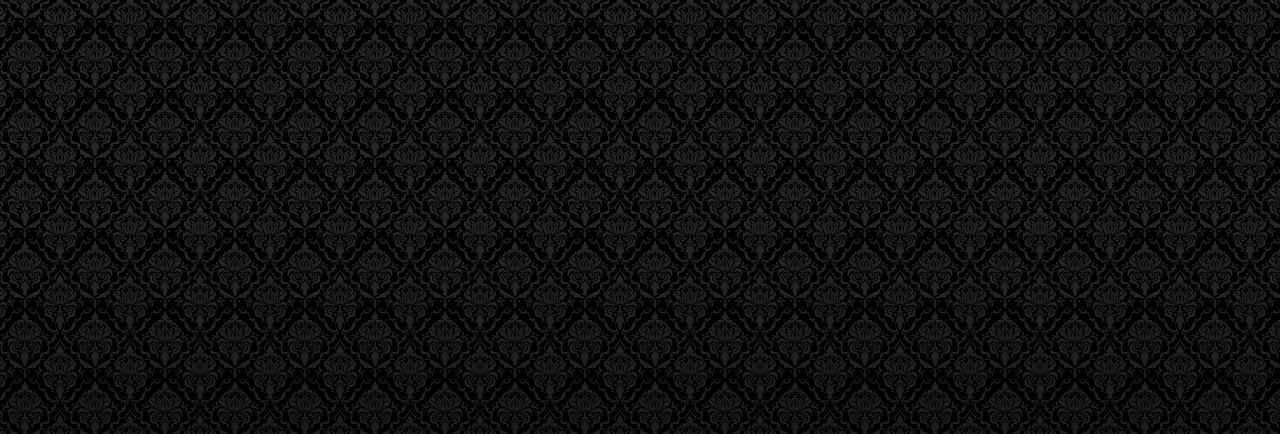
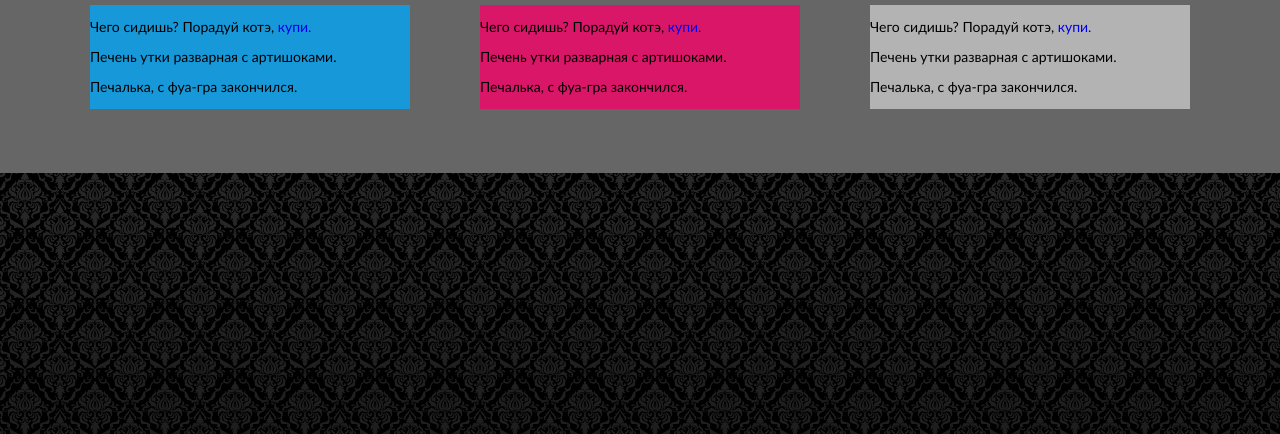
Before and after one commit to SukachevAlex/funbox-1, a website: page source/index.html in a window 1280 px wide. Shown: the part 366-800 px from the top of the page. Drawn offline with Linux system fonts and the light colour scheme.

Commit message:
Add grids. Mobile first

```diff
--- a/public/css/style.css
+++ b/public/css/style.css
@@ -468,7 +468,7 @@ a {
 body {
   width: 100%;
   min-width: 340px;
-  height: 100vh;
+  height: 100%;
   padding: 0;
   margin: 0 auto;
   font-family: Trebuchet MS, Arial, sans-serif;
@@ -479,9 +479,9 @@ body {
   background-repeat: repeat;
   background-position: 0 0;
   position: relative;
-/*  display: flex;
+  display: flex;
   align-items: center;
-  justify-content: center;*/
+  justify-content: center;
 }
 
 body::before {
@@ -496,24 +496,23 @@ body::before {
   z-index: -1;
 }
 
-@media (max-width: 1000px) {
+@media (min-width: 1200px) {
   body {
-    height: 100%;
-    padding-top: 20px;
-    padding-bottom: 20px;
+    height: 100vh;
   }
 }
 
 .catalog {
   width: inherit;
-  max-width: 1120px;
+  padding-top: 20px;
+  padding-bottom: 20px;
   min-width: inherit;
-  height: 200px;
+  max-width: 1300px;
   margin: 0 auto;
-  background-color: red;
+  background-color: #666;
 }
 
-/*.catalog__title {
+.catalog__title {
   font-size: 36px;
   line-height: 36px;
   font-family: Exo, Arial, sans-serif;;
@@ -521,53 +520,81 @@ body::before {
   text-align: center;
   margin-top: 0;
   margin-bottom: 25px;
-}*/
+}
 
 .catalog__list {
   list-style: none;
   margin: 0 auto;
   padding: 0;
-/*  display: flex;
-  flex-wrap: wrap;
-  justify-content: space-between;*/
+  width: inherit;
 }
 
-/*.catalog__item {
+.catalog__item {
   width: 100%;
   max-width: 320px;
-  max-height: 480px;
+  max-height: 513px;
+  margin: 0 auto 50px;
+  background-color: #1698d9;
+}
+
+.catalog__item--selected {
+  background-color: #d91667;
+}
+
+.catalog__item--disabled {
+  background-color: #b3b3b3;
 }
 
 .catalog__link {
   color: #666666;
+  background-color: #f2f2f2;
+  height: 480px;
   margin-bottom: 15px;
   display: block;
   cursor: pointer;
 }
 
-@media (max-width: 1000px) {
+@media (min-width: 720px) {
   .catalog__list {
     max-width: 720px;
+    display: flex;
+    flex-wrap: wrap;
     justify-content: center;
   }
 
   .catalog__item {
-    margin-bottom: 50px;
+    width: 320px;
+    margin-left: 0;
+    margin-right: 0;
   }
 
   .catalog__item:first-child {
-    margin-right: 6.25%;
+    margin-right: 6.25%;;
   }
 }
 
-@media (max-width: 720px) {
+@media (min-width: 1200px) {
+  .catalog {
+    padding-top: 48px;
+    padding-bottom: 64px;
+  }
   .catalog__list {
-    max-width: 719px;
-    display: block;
+    max-width: 1120px;
   }
 
-  .catalog__item,
-  .catalog__item:first-child {
-    margin: 0 auto 50px;
+  .catalog__item {
+    margin-right: 6.25%;
+    margin-bottom: 0;
   }
-}*/
+
+  .catalog__item:last-child {
+    margin-right: 0;
+  }
+}
+
+@media (min-width: 1300px) {
+  .catalog {
+    padding-left: 80px;
+    padding-right: 80px;
+  }
+}
--- a/source/css/catalog.css
+++ b/source/css/catalog.css
@@ -1,13 +1,14 @@
 .catalog {
   width: inherit;
-  max-width: 1120px;
+  padding-top: 20px;
+  padding-bottom: 20px;
   min-width: inherit;
-  height: 200px;
+  max-width: 1300px;
   margin: 0 auto;
-  background-color: red;
+  background-color: #666;
 }
 
-/*.catalog__title {
+.catalog__title {
   font-size: 36px;
   line-height: 36px;
   font-family: Exo, Arial, sans-serif;;
@@ -15,53 +16,81 @@
   text-align: center;
   margin-top: 0;
   margin-bottom: 25px;
-}*/
+}
 
 .catalog__list {
   list-style: none;
   margin: 0 auto;
   padding: 0;
-/*  display: flex;
-  flex-wrap: wrap;
-  justify-content: space-between;*/
+  width: inherit;
 }
 
-/*.catalog__item {
+.catalog__item {
   width: 100%;
   max-width: 320px;
-  max-height: 480px;
+  max-height: 513px;
+  margin: 0 auto 50px;
+  background-color: #1698d9;
+}
+
+.catalog__item--selected {
+  background-color: #d91667;
+}
+
+.catalog__item--disabled {
+  background-color: #b3b3b3;
 }
 
 .catalog__link {
   color: #666666;
+  background-color: #f2f2f2;
+  height: 480px;
   margin-bottom: 15px;
   display: block;
   cursor: pointer;
 }
 
-@media (max-width: 1000px) {
+@media (min-width: 720px) {
   .catalog__list {
     max-width: 720px;
+    display: flex;
+    flex-wrap: wrap;
     justify-content: center;
   }
 
   .catalog__item {
-    margin-bottom: 50px;
+    width: 320px;
+    margin-left: 0;
+    margin-right: 0;
   }
 
   .catalog__item:first-child {
-    margin-right: 6.25%;
+    margin-right: 6.25%;;
   }
 }
 
-@media (max-width: 720px) {
+@media (min-width: 1200px) {
+  .catalog {
+    padding-top: 48px;
+    padding-bottom: 64px;
+  }
   .catalog__list {
-    max-width: 719px;
-    display: block;
+    max-width: 1120px;
   }
 
-  .catalog__item,
-  .catalog__item:first-child {
-    margin: 0 auto 50px;
+  .catalog__item {
+    margin-right: 6.25%;
+    margin-bottom: 0;
   }
-}*/
+
+  .catalog__item:last-child {
+    margin-right: 0;
+  }
+}
+
+@media (min-width: 1300px) {
+  .catalog {
+    padding-left: 80px;
+    padding-right: 80px;
+  }
+}
--- a/source/css/global.css
+++ b/source/css/global.css
@@ -13,7 +13,7 @@ a {
 body {
   width: 100%;
   min-width: 340px;
-  height: 100vh;
+  height: 100%;
   padding: 0;
   margin: 0 auto;
   font-family: Trebuchet MS, Arial, sans-serif;
@@ -24,9 +24,9 @@ body {
   background-repeat: repeat;
   background-position: 0 0;
   position: relative;
-/*  display: flex;
+  display: flex;
   align-items: center;
-  justify-content: center;*/
+  justify-content: center;
 }
 
 body::before {
@@ -41,10 +41,8 @@ body::before {
   z-index: -1;
 }
 
-@media (max-width: 1000px) {
+@media (min-width: 1200px) {
   body {
-    height: 100%;
-    padding-top: 20px;
-    padding-bottom: 20px;
+    height: 100vh;
   }
 }
--- a/source/index.html
+++ b/source/index.html
@@ -14,11 +14,26 @@
 </head>
 <body class="inner-page">
   <section class="catalog">
-<!--     <h1 class="catalog__title">Ты сегодня покормил кота?</h1> -->
+    <h1 class="catalog__title">Ты сегодня покормил кота?</h1>
     <ul class="catalog__list">
-      <li class="catalog__item product"></li>
-      <li class="catalog__item product product--selected"></li>
-      <li class="catalog__item product product--disabled"></li>
+      <li class="catalog__item">
+        <a href="catalog-item.html" class="catalog__link-card"></a>
+        <p class="catalog__item-note">Чего сидишь? Порадуй котэ, <a class="catalog__link-text" href="catalog-item.html">купи.</a></p>
+        <p class="catalog__item-note catalog__item-note--selected">Печень утки разварная с артишоками.</p>
+        <p class="catalog__item-note catalog__item-note--disabled">Печалька, с фуа-гра закончился.</p>
+      </li>
+      <li class="catalog__item catalog__item--selected">
+        <a href="catalog-item.html" class="catalog__link-card"></a>
+        <p class="catalog__item-note">Чего сидишь? Порадуй котэ, <a class="catalog__link-text" href="catalog-item.html">купи.</a></p>
+        <p class="catalog__item-note catalog__item-note--selected">Печень утки разварная с артишоками.</p>
+        <p class="catalog__item-note catalog__item-note--disabled">Печалька, с фуа-гра закончился.</p>
+      </li>
+      <li class="catalog__item catalog__item--disabled">
+        <a href="catalog-item.html" class="catalog__link-card"></a>
+        <p class="catalog__item-note">Чего сидишь? Порадуй котэ, <a class="catalog__link-text" href="catalog-item.html">купи.</a></p>
+        <p class="catalog__item-note catalog__item-note--selected">Печень утки разварная с артишоками.</p>
+        <p class="catalog__item-note catalog__item-note--disabled">Печалька, с фуа-гра закончился.</p>
+      </li>
     </ul>
   </section>
 <!--
```
Also changed, not shown: public/index.html (+19 -4 lines).
